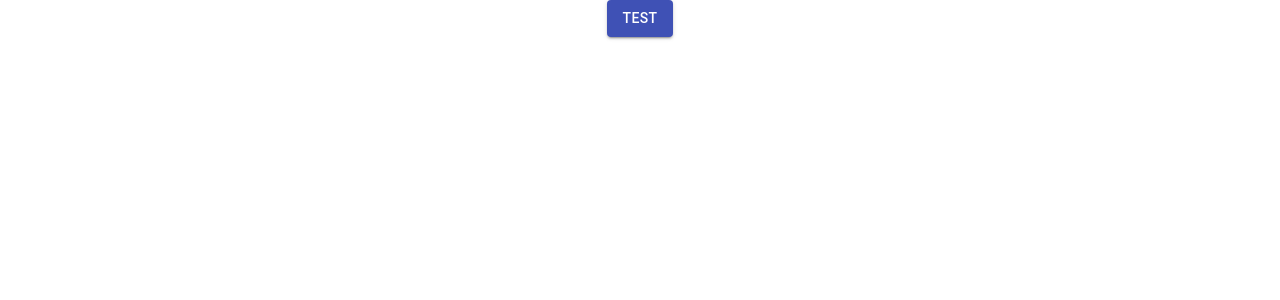
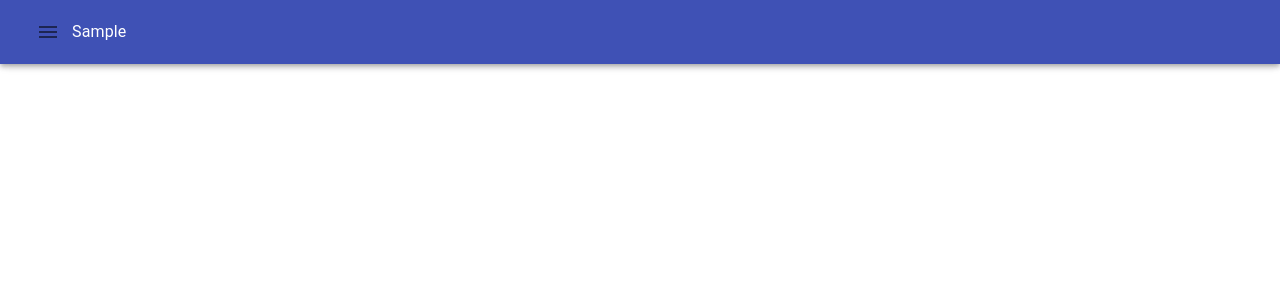
Before and after one commit to ndjndj/react-playground, a React (Create React App) app: page / in a window 1280 px wide. Shown: the top 300 px of the page. Built offline with nearby package versions, Linux system fonts and the light colour scheme.

Commit message:
appbar sample

```diff
--- a/src/components/mui/sample.js
+++ b/src/components/mui/sample.js
@@ -4,12 +4,21 @@ import AppBar from "@material-ui/core/AppBar";
 import IconButton from "@material-ui/core/IconButton";
 import Toolbar from "@material-ui/core/Toolbar";
 import Typography from "@material-ui/core/Typography";
+import MenuIcon from "@material-ui/icons/Menu";
 
 export default function Sample() {
 
     return (
         <React.Fragment>
             <AppBar>
+                <Toolbar>
+                    <IconButton>
+                        <MenuIcon />
+                    </IconButton>
+                    <Typography>
+                        Sample
+                    </Typography>
+                </Toolbar>
             </AppBar>
             <Button variant="contained" color="primary">
                 Test
```
